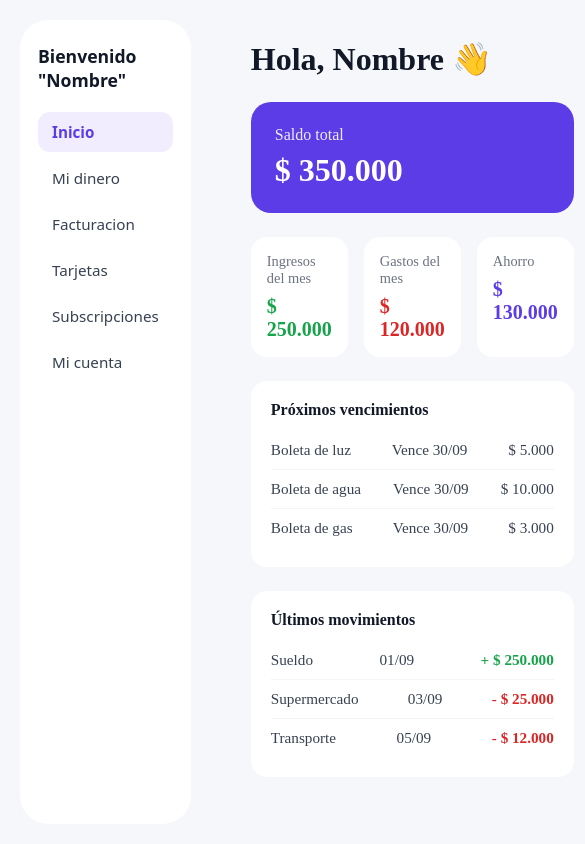
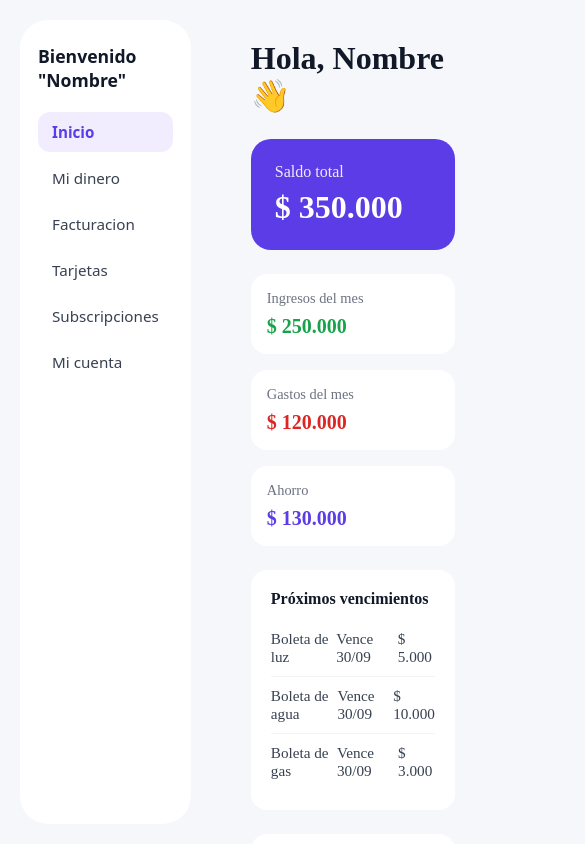
Before and after one commit to tomisanti05/Sistema-Gestion-Finanzas, a React (Vite) app in the folder apps/frontend/: page /inicio in a window 390 px wide. Shown: the top 844 px of the page, 585 px wide, since content can reach past the window. Built offline with nearby package versions, Linux system fonts and the light colour scheme.

Commit message:
mejoro el responsive del resumen en pantallas chicas

```diff
--- a/apps/frontend/src/pages/inicio.css
+++ b/apps/frontend/src/pages/inicio.css
@@ -103,3 +103,9 @@
   color: #dc2626;
   font-weight: 600;
 }
+
+@media (max-width: 640px) {
+  .inicio-resumen {
+    flex-direction: column;
+  }
+}
```
